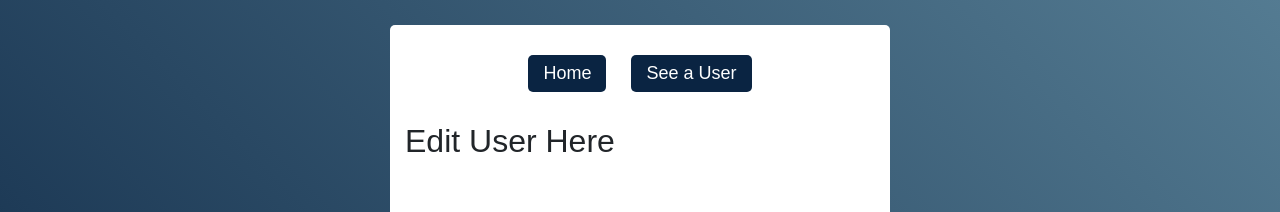
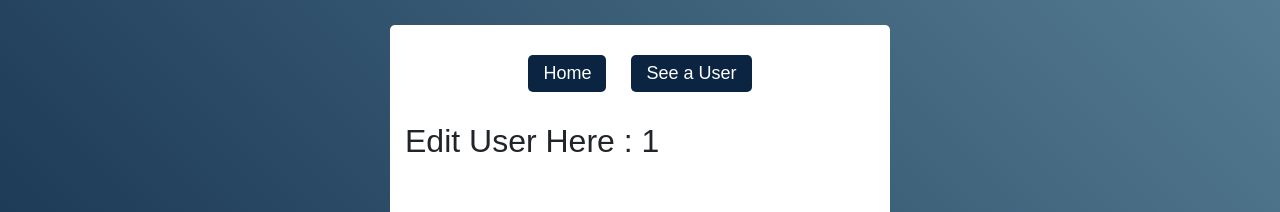
Before and after one commit to shafik720/Coding-Challenge, a React (Create React App) app: page /editUser/1 in a window 1280 px wide. Shown: the top 212 px of the page. Built offline with nearby package versions, Linux system fonts and the light colour scheme; the HTML template or start-up script is replaced by a standard one.

Commit message:
before facing data for sector catagory

```diff
--- a/src/Components/EditUser/EditUser.js
+++ b/src/Components/EditUser/EditUser.js
@@ -1,10 +1,16 @@
 import React from 'react';
+import { useParams } from 'react-router';
+import { getFromDb } from '../Utilities/fakeDb';
 
 const EditUser = () => {
+    const{userName} = useParams();
+
+    // getting user information from db
+    const user = getFromDb(userName);
 
     return (
         <div>
-            <h2>Edit User Here</h2>
+            <h2>Edit User Here : {userName} </h2>
         </div>
     );
 };
```
